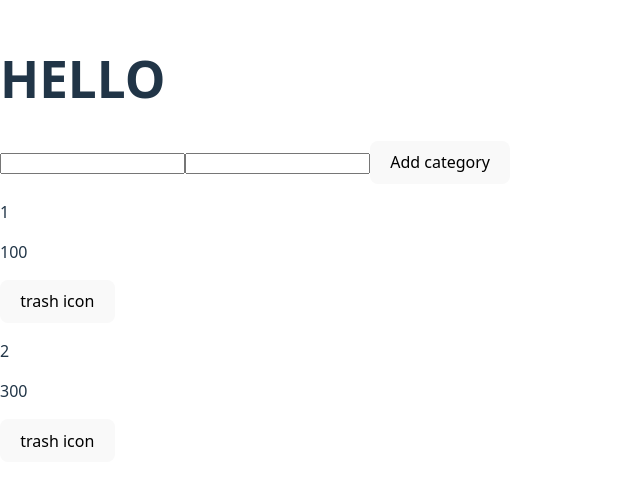
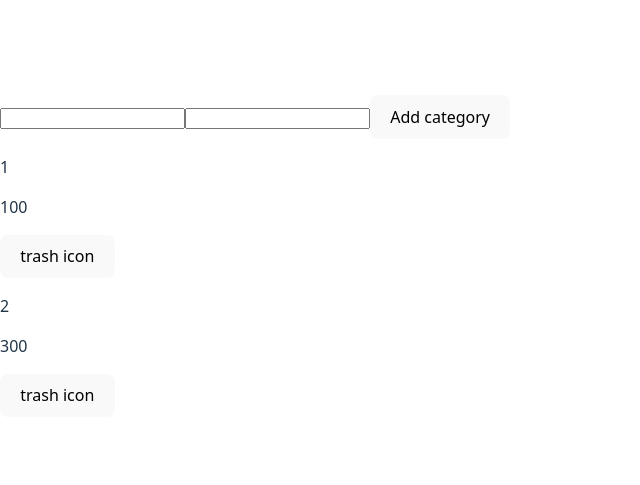
Before and after one commit to SSDSSSDS/FE-only-finance-app, a React (Vite) app: page / in a window 1280 px wide. Shown: the part 161-646 px from the top of the page, without its empty margins (0-640 px from the left). Built offline with nearby package versions, Linux system fonts and the light colour scheme.

Commit message:
remove hello

```diff
--- a/src/App.tsx
+++ b/src/App.tsx
@@ -7,7 +7,7 @@ function App() {
 
   return (
     <>
-    <h1>HELLO</h1>
+    <h1></h1>
     <ManageCategoriesFeature></ManageCategoriesFeature>
     </>
   );
```
